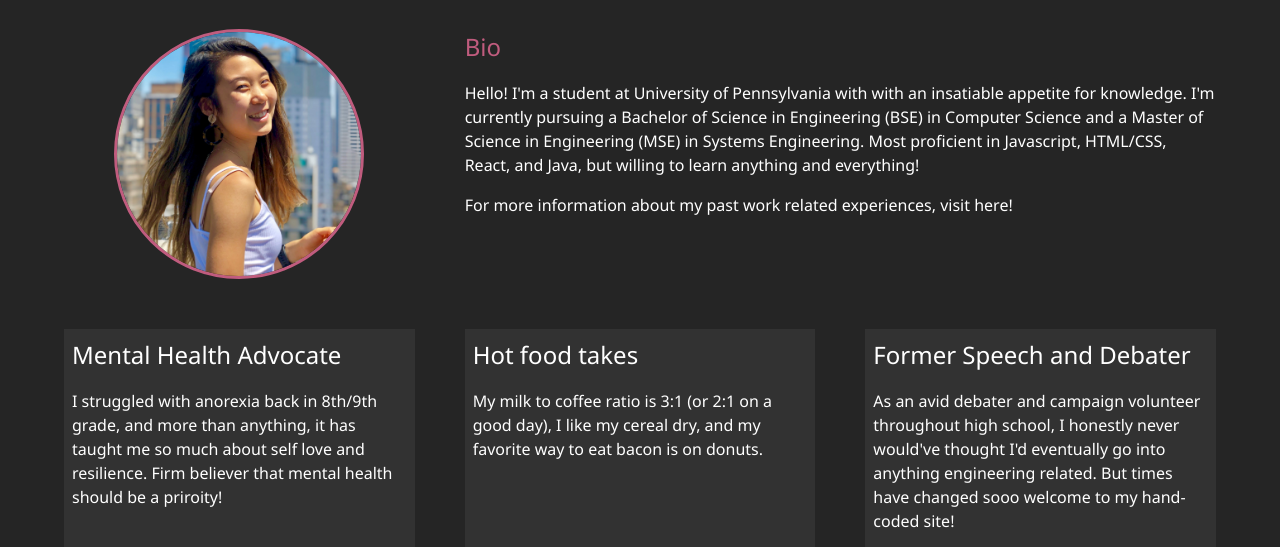
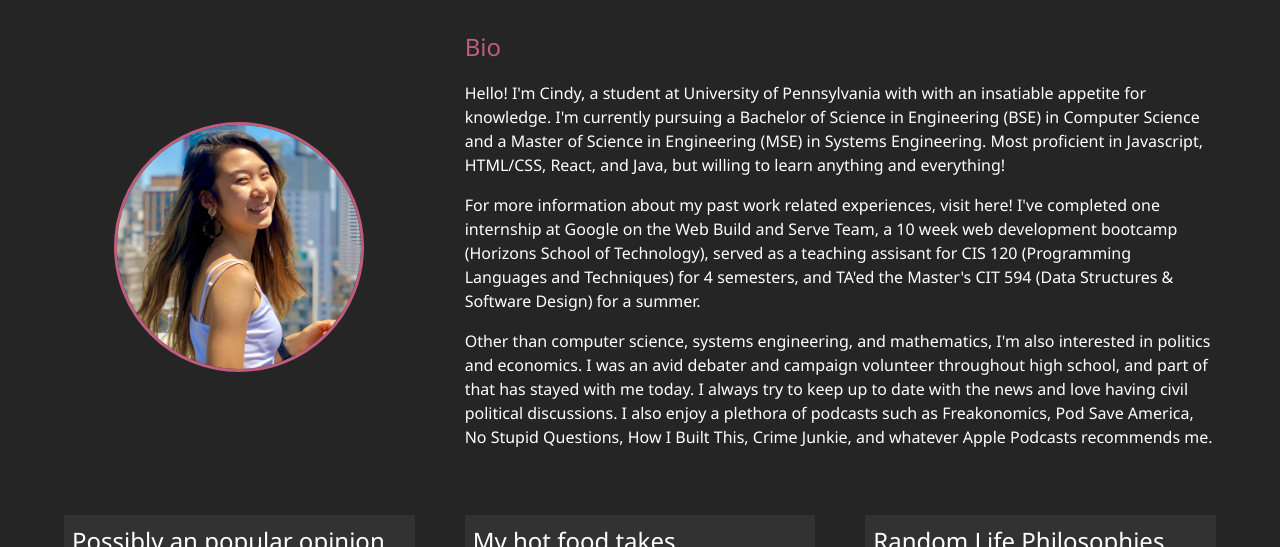
Before and after one commit to haoyxc/portfolio-site, a website: page dist/about.html in a window 1280 px wide. Shown: the part 253-800 px from the top of the page. Drawn offline with Linux system fonts and the light colour scheme.

Commit message:
update photos

```diff
--- a/dist/about.html
+++ b/dist/about.html
@@ -64,7 +64,7 @@
         <div class="bio">
           <h3 class="text-secondary">Bio</h3>
           <p class="paragraph">
-            Hello! I'm a student at University of Pennsylvania with with an insatiable
+            Hello! I'm Cindy, a student at University of Pennsylvania with with an insatiable
             appetite for knowledge. I'm currently pursuing a Bachelor of Science in
             Engineering (BSE) in Computer Science and a Master of Science in Engineering
             (MSE) in Systems Engineering. Most proficient in Javascript, HTML/CSS, React,
@@ -73,36 +73,45 @@
           <p>
             For more information about my past work related experiences, visit
             <a href="https://www.linkedin.com/in/cindyhao/" target="_blank">here!</a>
-            <!-- But to sum it up for you, I've completed a 10 week web development bootcamp,
+            I've completed one internship at Google on the Web Build and Serve Team,
+              a 10 week web development bootcamp (Horizons School of Technology),
             served as a teaching assisant for CIS 120 (Programming Languages and
-            Techniques) and the Master's CIT 594 (Data Structures & Software Design), and
-            am currently working as an intern at Google. -->
+            Techniques) for 4 semesters, and TA'ed the Master's CIT 594 (Data Structures & Software Design) for a summer.
+          </p>
+          <p>
+            Other than computer science, systems engineering, and mathematics, I'm also interested in politics and economics.
+            I was an avid debater and campaign volunteer throughout high school, and part of that has stayed with me today.
+            I always try to keep up to date with the news and love having civil political discussions.
+            I also enjoy a plethora of podcasts such as Freakonomics, Pod Save America, No Stupid Questions, How I Built This, Crime Junkie,
+            and whatever Apple Podcasts recommends me.
           </p>
         </div>
         <div class="bio-fact bio-fact-1">
-          <h3>Mental Health Advocate</h3>
+          <h3>Possibly an popular opinion</h3>
           <!-- <h6>With a background of Anorexia</h6> -->
           <p>
-            I struggled with anorexia back in 8th/9th grade, and more than anything, it
-            has taught me so much about self love and resilience. Firm believer that
-            mental health should be a priroity!
+            I'm become a firm advocate for mental health and self-love due to my struggles with anorexia.
+            Really not a fan of the stigma against mental health or therapy and I believe it's always okay to be vulnerable.
           </p>
         </div>
         <div class="bio-fact bio-fact-2">
-          <h3>Hot food takes</h3>
+          <h3>My hot food takes</h3>
           <!-- <h6>title</h6> -->
           <p>
             My milk to coffee ratio is 3:1 (or 2:1 on a good day), I like my cereal dry,
-            and my favorite way to eat bacon is on donuts.
+            and my favorite way to eat bacon is on donuts. Chocolate on pizza (or in grilled cheese) is quite good, but
+            chocolate ice cream is really not that great.
           </p>
         </div>
         <div class="bio-fact bio-fact-3">
-          <h3>Former Speech and Debater</h3>
+          <h3>Random Life Philosophies</h3>
           <!-- <h6>title</h6> -->
           <p>
-            As an avid debater and campaign volunteer throughout high school, I honestly
-            never would've thought I'd eventually go into anything engineering related.
-            But times have changed sooo welcome to my hand-coded site!
+            We don't get to chose what we're given in life but we do get to choose how we handle it.
+            Our happiness is shaped by how we decide to frame events moreso than the events themselves.
+            Failure is awesome. If we always succeed, we're not pushing ourselves enough.
+            Each obstacle we encounter is nothing more than an opportunity to grow and build resilience.
+            This might've gotten deep quickly, so thanks for sitting through it with me :-)
           </p>
         </div>
       </div>
```
Also changed, not shown: dist/art.html (+7 -1 lines), dist/food.html (+16 -7 lines), dist/index.html (+1 -1 lines), dist/work.html (+2 -2 lines), dist/img/digital/sab.jpg (added), dist/img/digital/wb.jpg (added), dist/img/food/sandwich/sw15.jpg (added), dist/img/food/sweet/s26.jpg (added), dist/img/food/sweet/s27.jpg (added), dist/img/food/sweet/s29.jpg (added), dist/img/food/sweet/s30.jpg (added), dist/img/food/toast/toast27.jpg (added), 7 other files.
